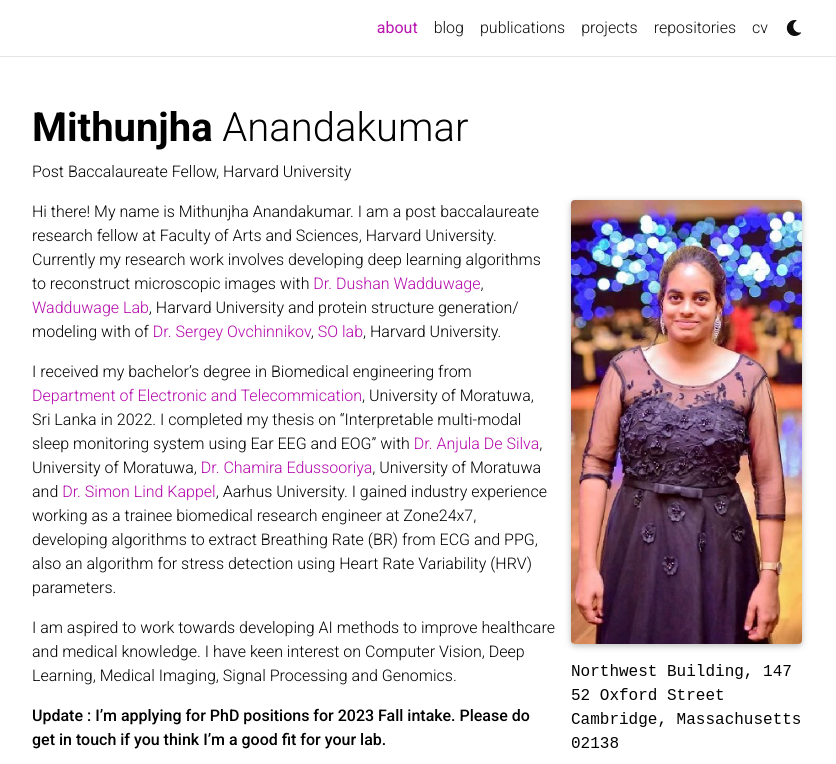
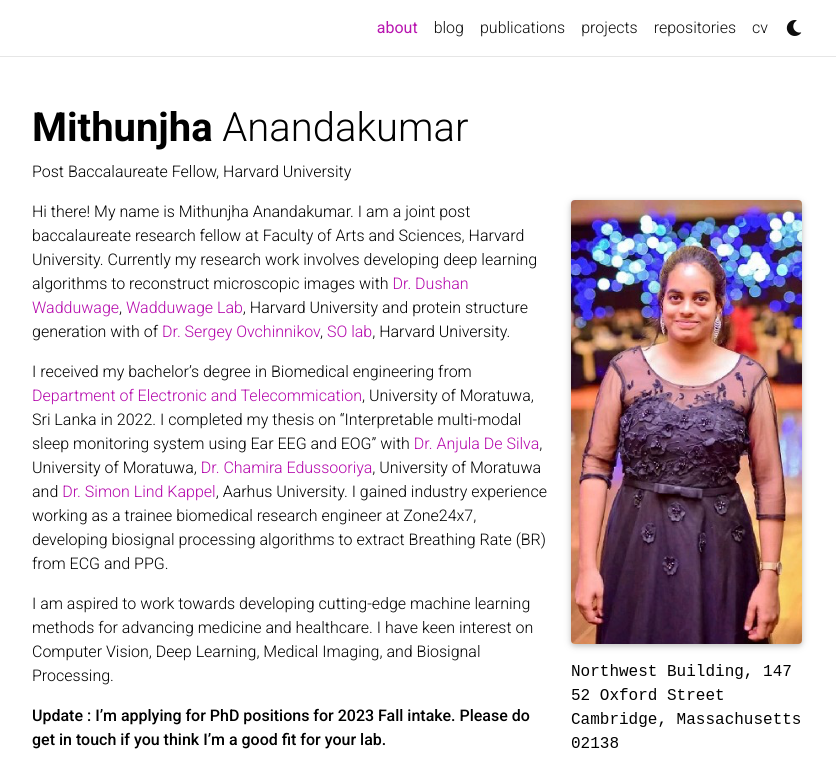
Before and after one commit to Mithunjha/Mithunjha.github.io, a Jekyll site: the page built from _pages/about.md, in a window 1280 px wide and 900 px high, cut to the strip 0-764 px from the top of the window. Shown: the whole strip, without its empty margins (223-1059 px from the left). Built offline with Jekyll 4.4.1, drawn with Linux system fonts in a browser that asks for light colours; full-size pictures stand in for the smaller copies a plugin makes; comment, search, counter and statistics services are not loaded; a style sheet for code colours, icons or effects is not loaded.

Commit message:
Update about.md

```diff
--- a/_pages/about.md
+++ b/_pages/about.md
@@ -18,11 +18,11 @@ selected_papers: true # includes a list of papers marked as "selected={true}"
 social: true  # includes social icons at the bottom of the page
 ---
 
-Hi there! My name is Mithunjha Anandakumar. I am a post baccalaureate research fellow at Faculty of Arts and Sciences, Harvard University. Currently my research work involves developing deep learning algorithms to reconstruct microscopic images with [Dr. Dushan Wadduwage](https://centerforadvancedimaging.harvard.edu/people/dushan-wadduwage-phd), [Wadduwage Lab](https://wadduwagelab.com/), Harvard University and protein structure generation/ modeling with of [Dr. Sergey Ovchinnikov](https://scholar.google.com/citations?user=8KJ9gf4AAAAJ&hl=en), [SO lab](https://site.solab.org/home), Harvard University.
+Hi there! My name is Mithunjha Anandakumar. I am a joint post baccalaureate research fellow at Faculty of Arts and Sciences, Harvard University. Currently my research work involves developing deep learning algorithms to reconstruct microscopic images with [Dr. Dushan Wadduwage](https://centerforadvancedimaging.harvard.edu/people/dushan-wadduwage-phd), [Wadduwage Lab](https://wadduwagelab.com/), Harvard University and protein structure generation with of [Dr. Sergey Ovchinnikov](https://scholar.google.com/citations?user=8KJ9gf4AAAAJ&hl=en), [SO lab](https://site.solab.org/home), Harvard University.
 
-I received my bachelor's degree in Biomedical engineering from [Department of Electronic and Telecommication](https://ent.uom.lk/), University of Moratuwa, Sri Lanka in 2022. I completed my thesis on "Interpretable multi-modal sleep monitoring system using Ear EEG and EOG" with [Dr. Anjula De Silva](https://ent.uom.lk/team/dr-anjula-de-silva/), University of Moratuwa, [Dr. Chamira Edussooriya](https://ent.uom.lk/team/dr-chamira-u-s-edussooriya/), University of Moratuwa and [Dr. Simon Lind Kappel](https://pure.au.dk/portal/en/persons/simon-lind-kappel(ac38d32d-9622-4bf6-9103-1d9225c5322c).html), Aarhus University. I gained industry experience working as a trainee biomedical research engineer at Zone24x7, developing algorithms to extract Breathing Rate (BR) from ECG and PPG, also an algorithm for stress detection using Heart Rate Variability (HRV) parameters.
+I received my bachelor's degree in Biomedical engineering from [Department of Electronic and Telecommication](https://ent.uom.lk/), University of Moratuwa, Sri Lanka in 2022. I completed my thesis on "Interpretable multi-modal sleep monitoring system using Ear EEG and EOG" with [Dr. Anjula De Silva](https://ent.uom.lk/team/dr-anjula-de-silva/), University of Moratuwa, [Dr. Chamira Edussooriya](https://ent.uom.lk/team/dr-chamira-u-s-edussooriya/), University of Moratuwa and [Dr. Simon Lind Kappel](https://pure.au.dk/portal/en/persons/simon-lind-kappel(ac38d32d-9622-4bf6-9103-1d9225c5322c).html), Aarhus University. I gained industry experience working as a trainee biomedical research engineer at Zone24x7, developing biosignal processing algorithms to extract Breathing Rate (BR) from ECG and PPG.
 
-I am aspired to work towards developing AI methods to improve healthcare and medical knowledge. I have keen interest on Computer Vision, Deep Learning, Medical Imaging, Signal Processing and Genomics.
+I am aspired to work towards developing cutting-edge machine learning methods for advancing medicine and healthcare. I have keen interest on Computer Vision, Deep Learning, Medical Imaging, and Biosignal Processing.
 
 **Update : I'm applying for PhD positions for 2023 Fall intake. Please do get in touch if you think I'm a good fit for your lab.**
 
```
